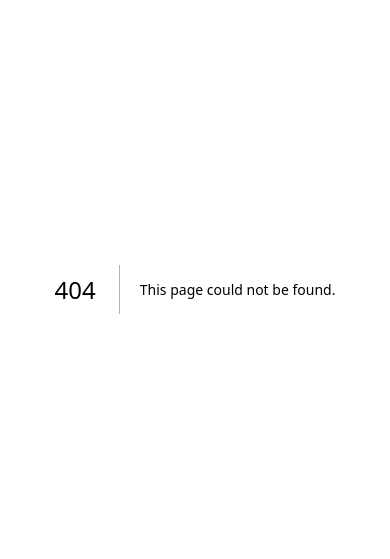
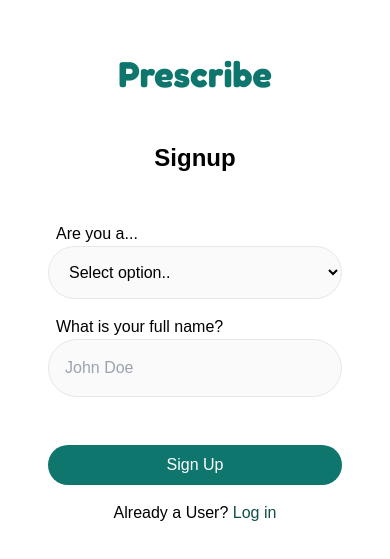
Before and after one commit to arindammishra1999/Prescribe, a Next.js app in the folder frontend/app/: page /signup/info in a window 390 px wide. Before the commit this address had no page. Shown: the part 133-692 px from the top of the page. Built offline with nearby package versions, Linux system fonts and the light colour scheme; a web font is replaced by a local one.

Commit message:
PRES-8 feat(frontend): signup page
Added signup pages for both mobile and desktop.

```diff
--- /dev/null
+++ b/frontend/app/app/components/DropDown.js
@@ -0,0 +1,32 @@
+import React, { useState } from "react";
+
+const DropDown = ({ options, onSelect, fieldName }) => {
+  const [selectedOption, setSelectedOption] = useState("");
+
+  const handleSelect = (option) => {
+    setSelectedOption(option);
+    onSelect(option);
+  };
+
+  return (
+    <div className="mb-4">
+      <h6 className="ml-2">{fieldName}</h6>
+      <select
+        value={selectedOption}
+        onChange={(e) => handleSelect(e.target.value)}
+        className="w-full bg-neutral-50 border border-white-300 p-4 rounded-full focus:border-teal-900 focus:outline-none"
+      >
+        <option value="" disabled>
+          Select option..
+        </option>
+        {options.map((option) => (
+          <option key={option} value={option}>
+            {option}
+          </option>
+        ))}
+      </select>
+    </div>
+  );
+};
+
+export default DropDown;
--- a/frontend/app/app/components/PasswordInput.js
+++ b/frontend/app/app/components/PasswordInput.js
@@ -2,7 +2,7 @@
 import { FaEye, FaEyeSlash } from "react-icons/fa";
 import { IconContext } from "react-icons";
 
-export default function PasswordInput() {
+export default function PasswordInput({ confirm }) {
   const [passwordShown, setPasswordShown] = useState(false);
 
   const togglePasswordVisibility = () => {
@@ -11,10 +11,10 @@
 
   return (
     <div className="mb-4 relative">
-      <h6 className="ml-2">Password</h6>
+      <h6 className="ml-2">{confirm ? "Confirm Password" : "Password"}</h6>
       <input
         type={passwordShown ? "text" : "password"}
-        placeholder="Password"
+        placeholder="********"
         className="w-full border border-gray-300 p-4 rounded-full focus:border-teal-900 focus:outline-none"
       />
       <IconContext.Provider value={{ size: "2em", color: "#134e4a" }}>
--- /dev/null
+++ b/frontend/app/app/components/TextInput.js
@@ -0,0 +1,26 @@
+import React, { useState } from "react";
+
+const TextInput = ({ onInputChange, placeholder, fieldName }) => {
+  const [inputValue, setInputValue] = useState("");
+
+  const handleInputChange = (event) => {
+    const value = event.target.value;
+    setInputValue(value);
+    onInputChange(value);
+  };
+
+  return (
+    <div className="mb-4">
+      <h6 className="ml-2">{fieldName}</h6>
+      <input
+        type="text"
+        value={inputValue}
+        onChange={handleInputChange}
+        placeholder={placeholder}
+        className="w-full bg-neutral-50 border border-white-300 p-4 rounded-full focus:border-teal-900 focus:outline-none"
+      />
+    </div>
+  );
+};
+
+export default TextInput;
--- /dev/null
+++ b/frontend/app/app/signup/info/page.js
@@ -0,0 +1,64 @@
+"use client";
+import React, { useState } from "react";
+
+import DropDown from "@/app/components/DropDown";
+import TextInput from "@/app/components/TextInput";
+
+function InfoPage() {
+  const [userType, setUserType] = useState("");
+  const [fullName, setFullName] = useState("");
+  const [healthCard, setHealthCard] = useState("");
+  return (
+    <>
+      <h2 className="text-2xl font-bold mb-4">Signup</h2>
+      <div className="w-full">
+        <DropDown
+          options={["Patient", "Doctor", "Pharmacy"]}
+          fieldName={"Are you a..."}
+          onSelect={setUserType}
+        />
+        <TextInput
+          onInputChange={setFullName}
+          placeholder={"John Doe"}
+          fieldName={"What is your full name?"}
+        />
+        {userType === "Patient" && (
+          <TextInput
+            onInputChange={setHealthCard}
+            placeholder={"12345-6789"}
+            fieldName={"What is your health card number?"}
+          />
+        )}
+        {userType === "Doctor" && (
+          <TextInput
+            onInputChange={setHealthCard}
+            placeholder={"12345678"}
+            fieldName={"What is your MINC number?"}
+          />
+        )}
+        {userType === "Pharmacy" && (
+          <TextInput
+            onInputChange={setHealthCard}
+            placeholder={"12345678"}
+            fieldName={"What is your license number?"}
+          />
+        )}
+      </div>
+      <div className="flex flex-col items-center justify-center 2xl:w-1/2 w-full">
+        <div className="mb-4 w-full">
+          <button className="bg-teal-700 text-white py-2 px-4 rounded-full w-full">
+            Sign Up
+          </button>
+        </div>
+        <p>
+          Already a User?{" "}
+          <a href="#" className="text-teal-900">
+            Log in
+          </a>
+        </p>
+      </div>
+    </>
+  );
+}
+
+export default InfoPage;
--- /dev/null
+++ b/frontend/app/app/signup/layout.js
@@ -0,0 +1,24 @@
+import React from "react";
+import { Fredoka } from "next/font/google";
+const fredoka = Fredoka({
+  subsets: ["latin"],
+  weights: [700],
+});
+
+export default function LoginLayout({ children }) {
+  return (
+    <div className="flex justify-center items-center h-screen w-screen px-4 sm:px-8">
+      <div className="flex flex-col items-center justify-center w-full sm:w-5/6 md:w-2/3 lg:w-1/2 xl:w-1/3 p-8 gap-8">
+        <div className="flex flex-col items-center justify-center">
+          <h1
+            className="text-4xl sm:text-5xl mb-4 text-teal-700 font-bold"
+            style={{ fontFamily: fredoka.style.fontFamily }}
+          >
+            Prescribe
+          </h1>
+        </div>
+        {children}
+      </div>
+    </div>
+  );
+}
--- /dev/null
+++ b/frontend/app/app/signup/page.js
@@ -0,0 +1,33 @@
+"use client";
+import React from "react";
+
+import PasswordInput from "@components/PasswordInput";
+import EmailInput from "@components/EmailInput";
+
+function SignupPage() {
+  return (
+    <>
+      <h2 className="text-2xl font-bold mb-4">Signup</h2>
+      <div>
+        <EmailInput />
+        <PasswordInput />
+        <PasswordInput confirm={true} />
+      </div>
+      <div className="flex flex-col items-center justify-center 2xl:w-1/2 w-full">
+        <div className="mb-4 w-full">
+          <button className="bg-teal-700 text-white py-2 px-4 rounded-full w-full">
+            Continue
+          </button>
+        </div>
+        <p>
+          Already a User?{" "}
+          <a href="#" className="text-teal-900">
+            Log in
+          </a>
+        </p>
+      </div>
+    </>
+  );
+}
+
+export default SignupPage;
```
